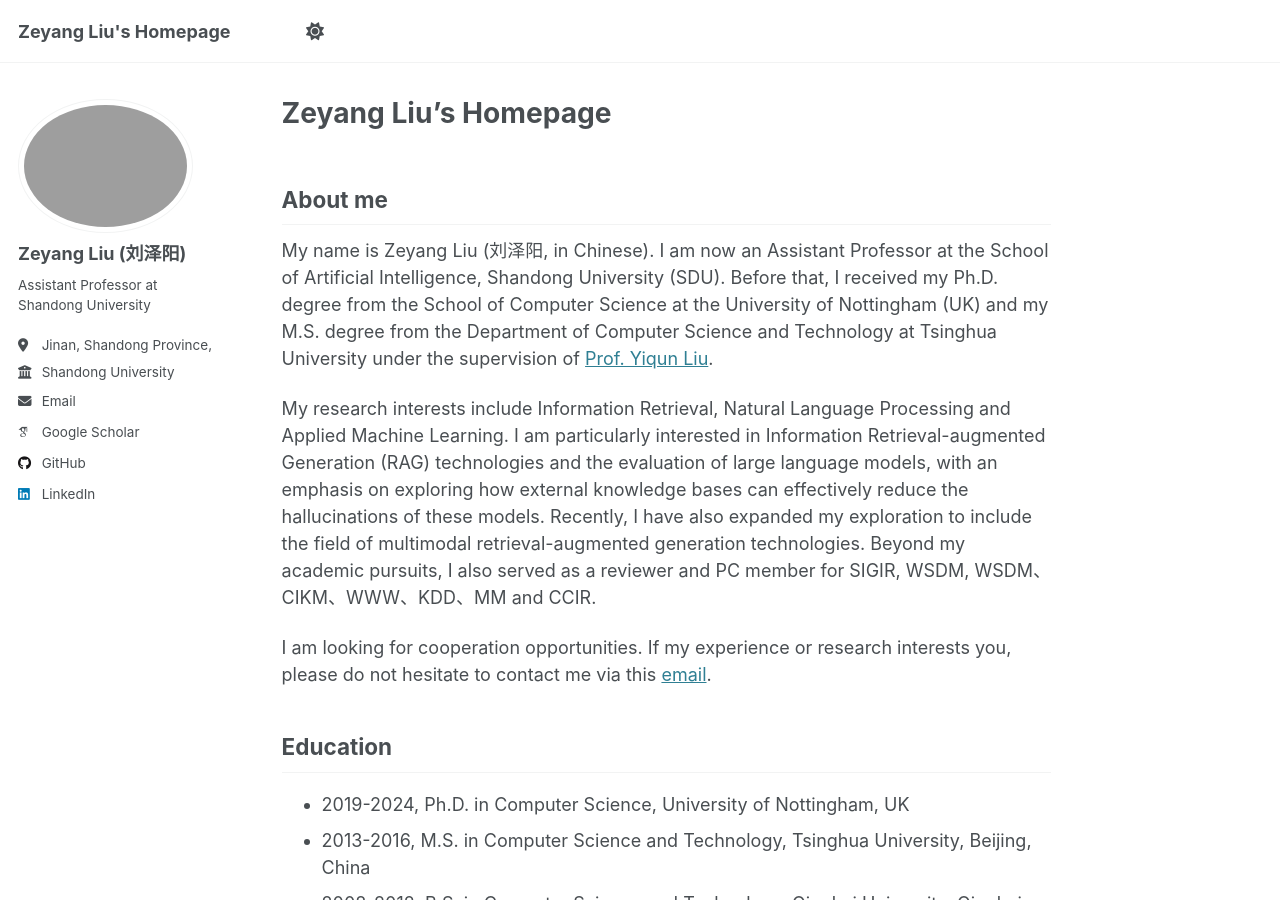
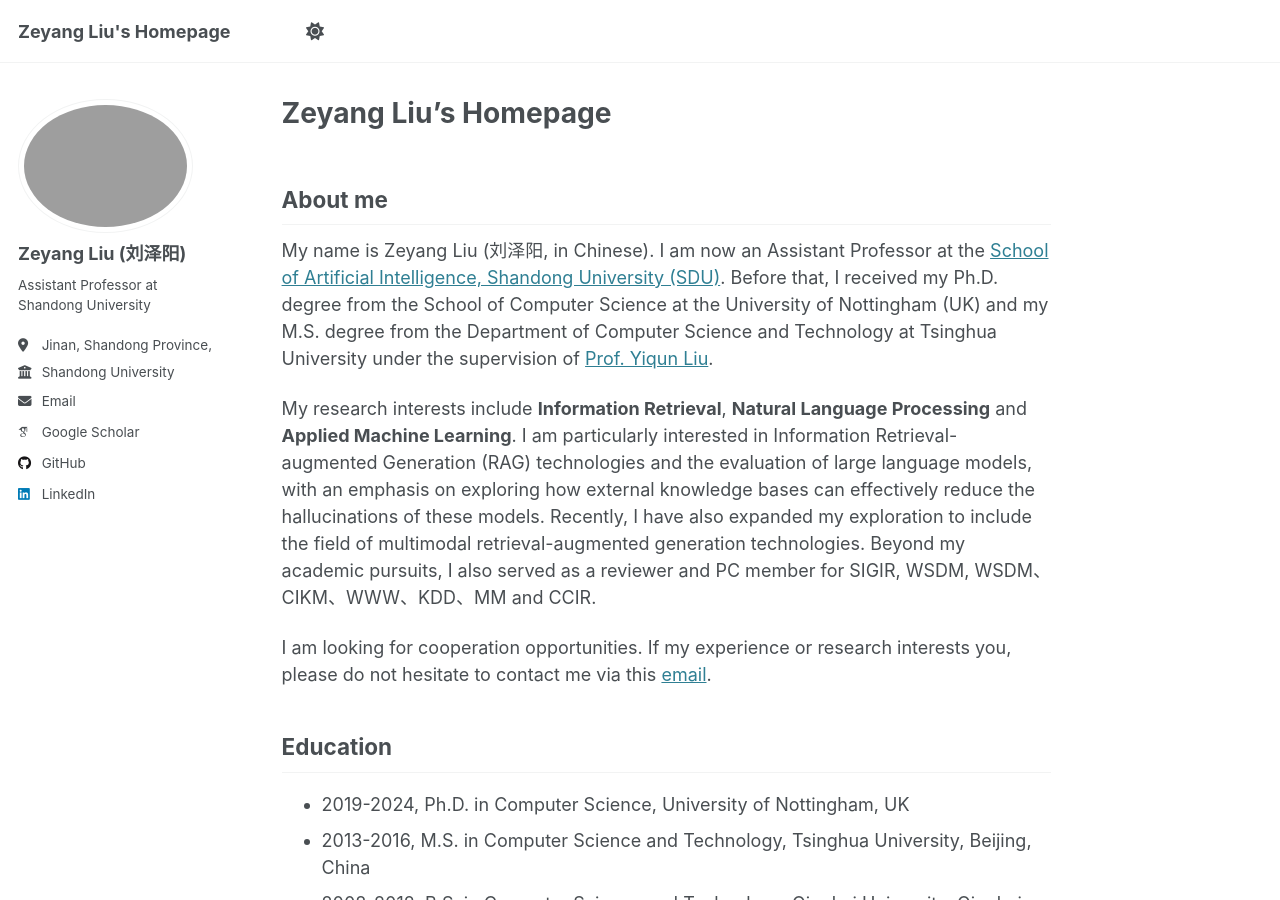
Before and after one commit to zy-liu/zy-liu.github.io, a Jekyll site: the page built from _pages/about.md, in a window 1280 px wide and 900 px high. Built offline with Jekyll 4.4.1, drawn with Linux system fonts in a browser that asks for light colours; some web fonts are replaced; part of the change alters nothing that is shown.

```diff
--- a/_pages/about.md
+++ b/_pages/about.md
@@ -9,9 +9,9 @@ redirect_from:
 
 ## About me
 
-My name is Zeyang Liu (刘泽阳, in Chinese). I am now an Assistant Professor at the School of Artificial Intelligence, Shandong University (SDU). Before that, I received my Ph.D. degree from the School of Computer Science at the University of Nottingham (UK) and my M.S. degree from the Department of Computer Science and Technology at Tsinghua University under the supervision of [Prof. Yiqun Liu](http://www.thuir.cn/group/~YQLiu/).
+My name is Zeyang Liu (刘泽阳, in Chinese). I am now an Assistant Professor at the [School of Artificial Intelligence, Shandong University (SDU)](https://www.ai.sdu.edu.cn/). Before that, I received my Ph.D. degree from the School of Computer Science at the University of Nottingham (UK) and my M.S. degree from the Department of Computer Science and Technology at Tsinghua University under the supervision of [Prof. Yiqun Liu](http://www.thuir.cn/group/~YQLiu/).
 
-My research interests include Information Retrieval, Natural Language Processing and Applied Machine Learning. I am particularly interested in Information Retrieval-augmented Generation (RAG) technologies and the evaluation of large language models, with an emphasis on exploring how external knowledge bases can effectively reduce the hallucinations of these models. Recently, I have also expanded my exploration to include the field of multimodal retrieval-augmented generation technologies. Beyond my academic pursuits, I also served as a reviewer and PC member for SIGIR, WSDM, WSDM、CIKM、WWW、KDD、MM and CCIR.
+My research interests include **Information Retrieval**, **Natural Language Processing** and **Applied Machine Learning**. I am particularly interested in Information Retrieval-augmented Generation (RAG) technologies and the evaluation of large language models, with an emphasis on exploring how external knowledge bases can effectively reduce the hallucinations of these models. Recently, I have also expanded my exploration to include the field of multimodal retrieval-augmented generation technologies. Beyond my academic pursuits, I also served as a reviewer and PC member for SIGIR, WSDM, WSDM、CIKM、WWW、KDD、MM and CCIR.
 
 I am looking for cooperation opportunities. If my experience or research interests you, please do not hesitate to contact me via this [email](mailto:zeyangliu@sdu.edu.cn).
 
```
